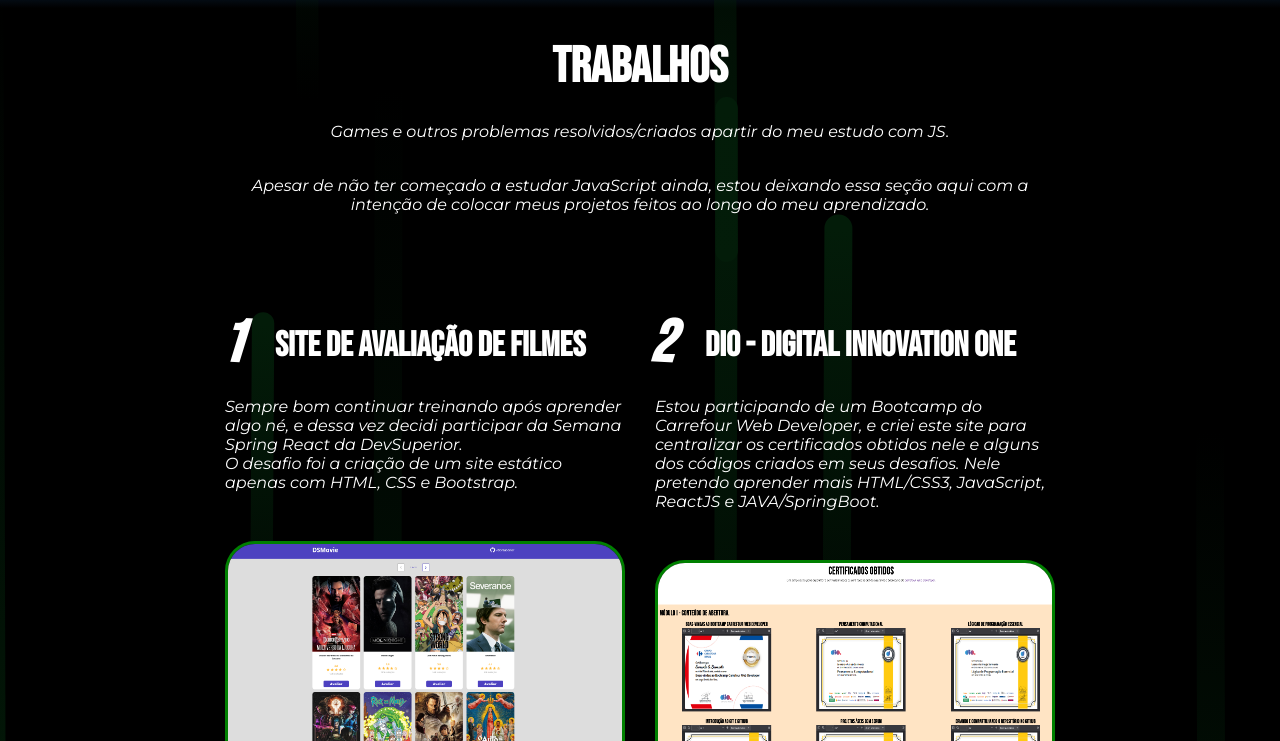
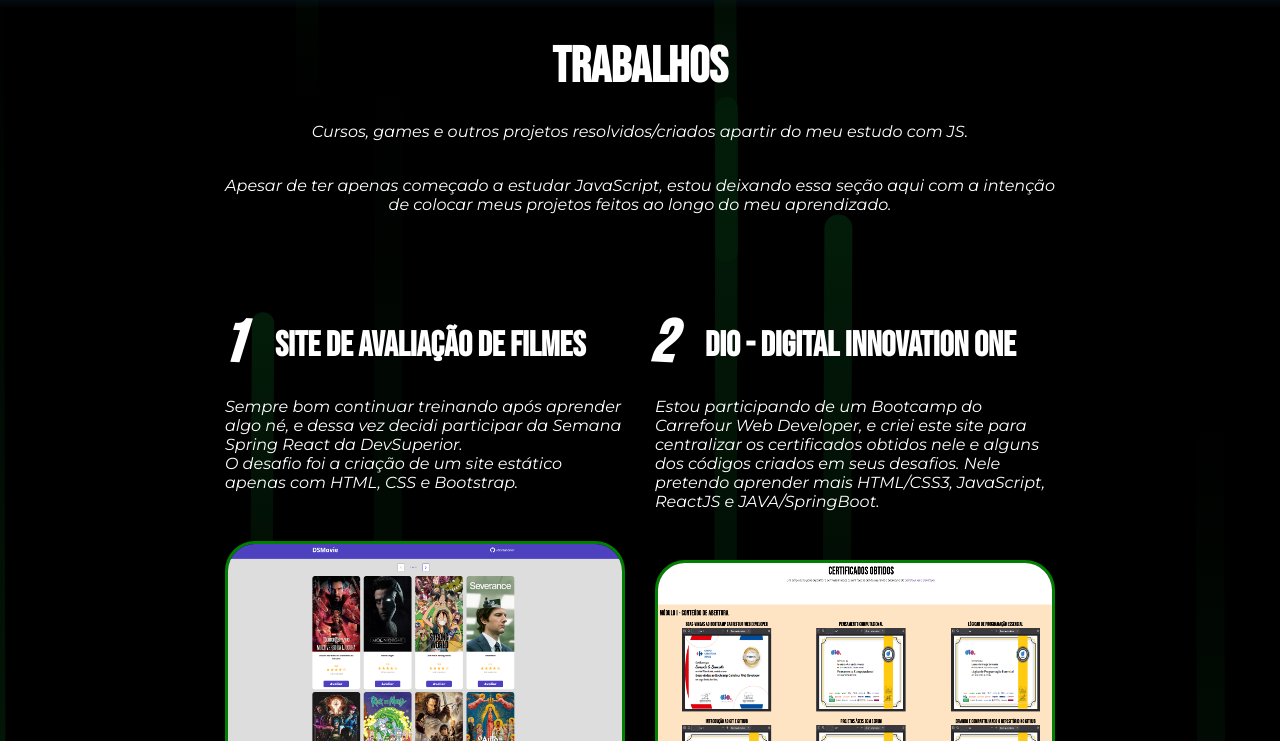
Before and after one commit to LeonardoSarmento/Site, a plain HTML site: page index.html in a window 1280 px wide. Shown: the part 2420-3161 px from the top of the page. Drawn offline with Linux system fonts and the light colour scheme.

Commit message:
Refeito imagens que estavam quebradas e texto.

```diff
--- a/index.html
+++ b/index.html
@@ -185,8 +185,8 @@
         <section class="game-bg">
             <div class="main-content game-content" id="trabalhos">
                 <h2 class="game-heading">Trabalhos</h2>
-                <p class="game-heading">Games e outros problemas resolvidos/criados apartir do meu estudo com JS.</p>
-                <p style="text-align:center">Apesar de não ter começado a estudar JavaScript ainda, estou deixando essa seção aqui com a intenção de colocar meus projetos feitos ao longo do meu aprendizado.</p>
+                <p class="game-heading">Cursos, games e outros projetos resolvidos/criados apartir do meu estudo com JS.</p>
+                <p style="text-align:center">Apesar de ter apenas começado a estudar JavaScript, estou deixando essa seção aqui com a intenção de colocar meus projetos feitos ao longo do meu aprendizado.</p>
             <div class="grid">
                 <article>
                     <h3>Site de avaliação de filmes</h3>
@@ -266,7 +266,7 @@
             </div>
         </section>
         <footer class="footer">
-            <p><a rel="nofollwow" target="_blank" href="https://www.linkedin.com/in/leonardo-araujo-sarmento-3680541a4/">Feito com carinho por Leonardo Araujo Sarmento          <img src="./Carrefour Web Developer - Bootcamp/Módulo 1/img/linkedin-dark.svg" alt="Logo LinkedIn"></a> <a rel="nofollwow" target="_blank" href="https://github.com/LeonardoSarmento"><img src="./Carrefour Web Developer - Bootcamp/Módulo 1/img/github.svg" alt="Logo GitHub"></a> <a rel="nofollwow" target="_blank" href="https://instagram.com/leonardo.a.sarmento/"><img src="./Carrefour Web Developer - Bootcamp/Módulo 1/img/instagram-11.svg" alt="Logo Instagram"></a><br> 25/05/2022</p>
+            <p><a rel="nofollwow" target="_blank" href="https://www.linkedin.com/in/leonardo-araujo-sarmento-3680541a4/">Feito com carinho por Leonardo Araujo Sarmento          <img src="./assets/img/linkedin-dark.svg" alt="Logo LinkedIn"></a> <a rel="nofollwow" target="_blank" href="https://github.com/LeonardoSarmento"><img src="./assets/img/github.svg" alt="Logo GitHub"></a> <a rel="nofollwow" target="_blank" href="https://instagram.com/leonardo.a.sarmento/"><img src="./assets/img/instagram-11.svg" alt="Logo Instagram"></a><br> 25/05/2022</p>
        </footer>
         <a class="back-to-top" href="#">➤</a>
     </main>
```
